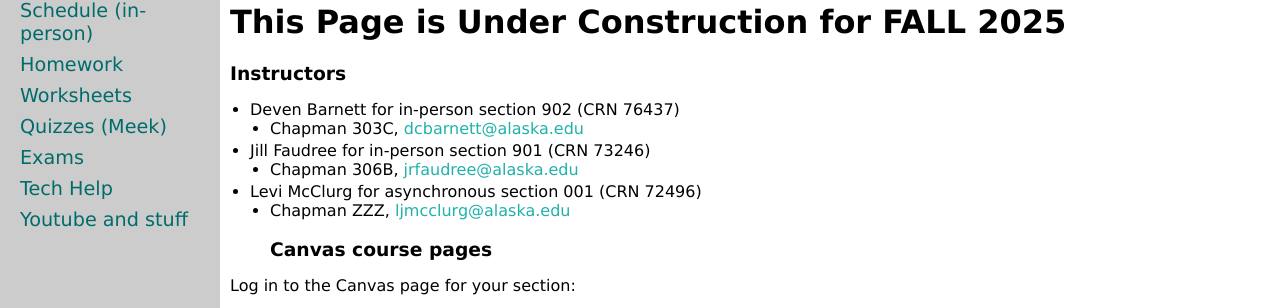
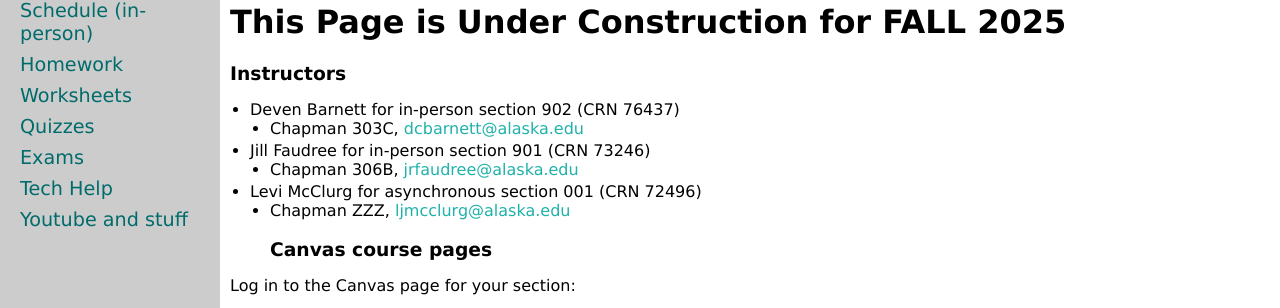
Before and after one commit to uaf-math/calc2, a Jekyll site: the page built from index.md, in a window 1280 px wide. Shown: the part 122-430 px from the top of the page. Built offline with Jekyll 4.4.1, drawn with Linux system fonts in a browser that asks for light colours.

Commit message:
Update toc.yaml

```diff
--- a/_data/toc.yaml
+++ b/_data/toc.yaml
@@ -17,7 +17,7 @@ docs:
 - title: Worksheets
   url: worksheetsF25.html
 
-- title: Quizzes (Meek)
+- title: Quizzes
   url: quizzes.html
 
 - title: Exams
```
